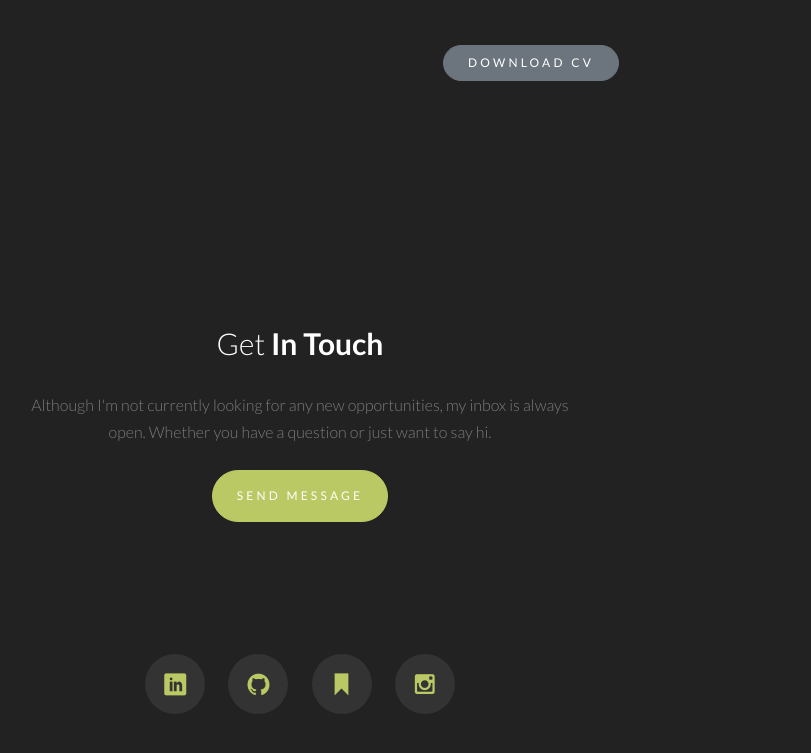
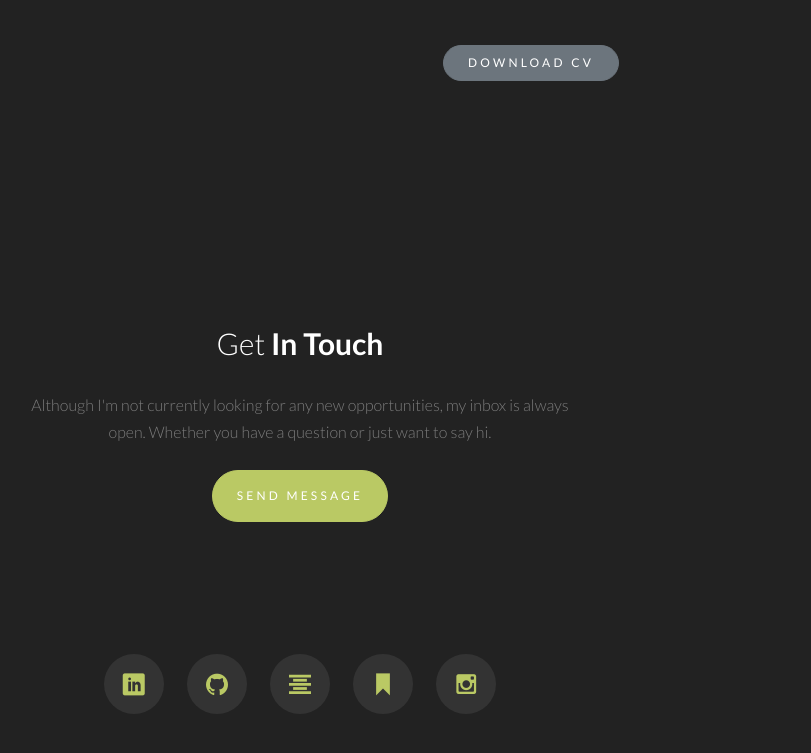
Before and after one commit to cristhianleonli/cristhianleonli.github.io, a plain HTML site: page index.html in a window 1280 px wide. Shown: the part 3825-4578 px from the top of the page, without its empty margins (340-1151 px from the left). Drawn offline with nearby package versions, Linux system fonts and the light colour scheme; files whose address does not match are found by name.

Commit message:
added medium link

```diff
--- a/index.html
+++ b/index.html
@@ -376,6 +376,8 @@
 								class="icon-linkedin2" title="LinkedIn" data-toggle="tooltip"></span></a>
 						<a href="https://github.com/cristhianleonli" target="_blank" class="social-item"><span
 								class="icon-github2" title="GitHub" data-toggle="tooltip"></span></a>
+						<a href="http://cristhianleonli.medium.com" target="_blank" class="social-item"><span
+								class="icon-paragraph-center" title="Medium" data-toggle="tooltip"></span></a>
 						<a href="https://www.hackerrank.com/cristhianleonli" target="_blank" class="social-item"><span
 								class="icon-bookmark2" title="HackerRank" data-toggle="tooltip"></span></a>
 						<a href="https://www.instagram.com/cristhian.leonli" target="_blank" class="social-item"><span
```
